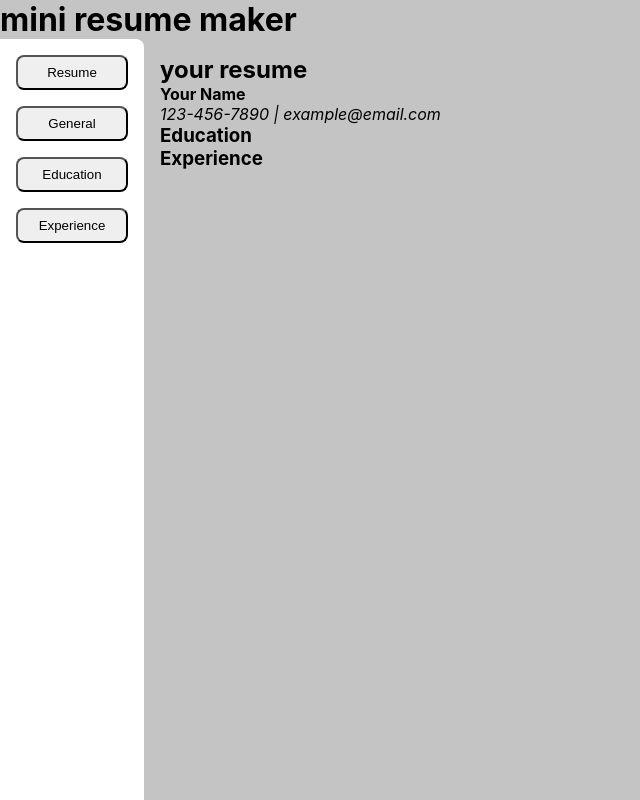
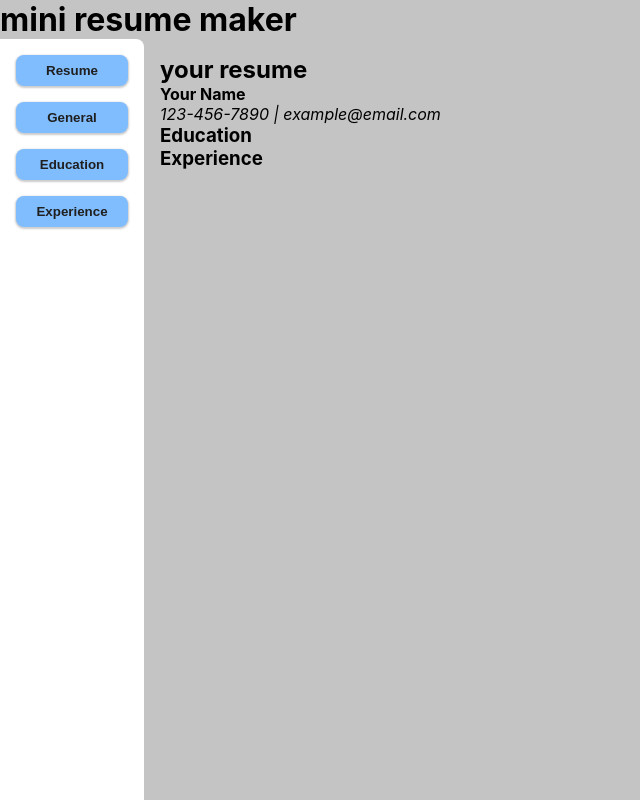
Before and after one commit to allx-g/resume-maker, a React (Vite) app: page / in a window 1280 px wide. Shown: the whole page, without its empty margins (0-640 px from the left). Built offline with nearby package versions, Linux system fonts and the light colour scheme.

Commit message:
Create default button style

```diff
--- a/src/App.css
+++ b/src/App.css
@@ -23,6 +23,21 @@ h1 {
 	background: hsl(0, 0%, 77%);
 }
 
+button {
+	padding: 0.5rem;
+	border: none;
+	background: hsl(211, 100%, 75%);
+	color: rgb(31, 31, 31);
+	font-weight: 700;
+	box-shadow: 0 1px 2px 1px hsla(0, 0%, 0%, 0.204);
+}
+
+button:hover {
+	background: hsl(211, 48%, 55%);
+	color: black;
+	cursor: pointer;
+}
+
 /* Navigation Menu */
 
 nav {
@@ -40,7 +55,6 @@ nav ul {
 
 nav ul li button {
 	min-width: 7rem;
-	padding: 0.5rem;
 	border-radius: 0.5rem;
 }
 
```
